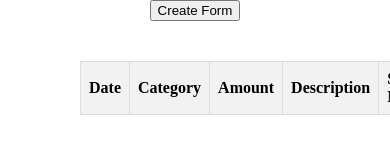
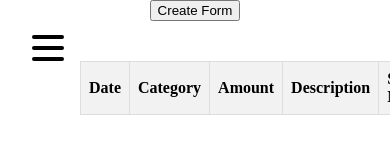
Before and after one commit to Anku9053/Budget_Tracker, a React (Create React App) app: page / in a window 390 px wide. Shown: the top 160 px of the page. Built offline with nearby package versions, Linux system fonts and the light colour scheme.

Commit message:
fixing the hamburger menu

```diff
--- a/src/App.js
+++ b/src/App.js
@@ -5,10 +5,12 @@ import BudgetTable from './Pages/BudgetTable';
 import FormSample from './Pages/FormSample';
 import BudgetList from './Pages/BudgetList';
 import BudgetForm from './Pages/BudgetForm';
+import AppBurger from './Burger/AppBurger';
 function App() {
 
   return (
     <div className='App'>
+      <AppBurger/>
       <BudgetForm/>
       <BudgetTable/>
     </div>
--- a/src/Burger/Burger.jsx
+++ b/src/Burger/Burger.jsx
@@ -10,6 +10,7 @@ const StyledBurger = styled.button`
   justify-content: space-around;
   width: 2rem;
   height: 2rem;
+  /* border: 2px solid red; */
   background: transparent;
   border: none;
   cursor: pointer;
@@ -23,7 +24,7 @@ const StyledBurger = styled.button`
   div {
     width: 2rem;
     height: 0.25rem;
-    background: ${({ open }) => (open ? "white" : "black")};
+    background: ${({ open }) => (open ? "black" : "black")};
     border-radius: 10px;
     transition: all 0.3s linear;
     position: relative;
--- a/src/Burger/BurgerMenu.jsx
+++ b/src/Burger/BurgerMenu.jsx
@@ -14,11 +14,12 @@ const StyledMenu = styled.nav`
   height: 100vh;
   text-align: center;
   padding: 2rem;
+  /* border: 2px solid red; */
   position: absolute;
   top: 0;
   left: 0;
   transition: transform 0.3s ease-in-out;
-  border-right: 1px solid white;
+  border-right: 1px solid green;
   /* overflow-y : scroll;  */
 
   @media (max-width: 576px) {
@@ -35,7 +36,7 @@ const StyledMenu = styled.nav`
     /* border: 2px solid red; */
     /* font-weight: bold; */
     /* letter-spacing: 0.5rem; */
-    color: white;
+    color: black;
     text-decoration: none;
     transition: color 0.3s linear;
 
```
